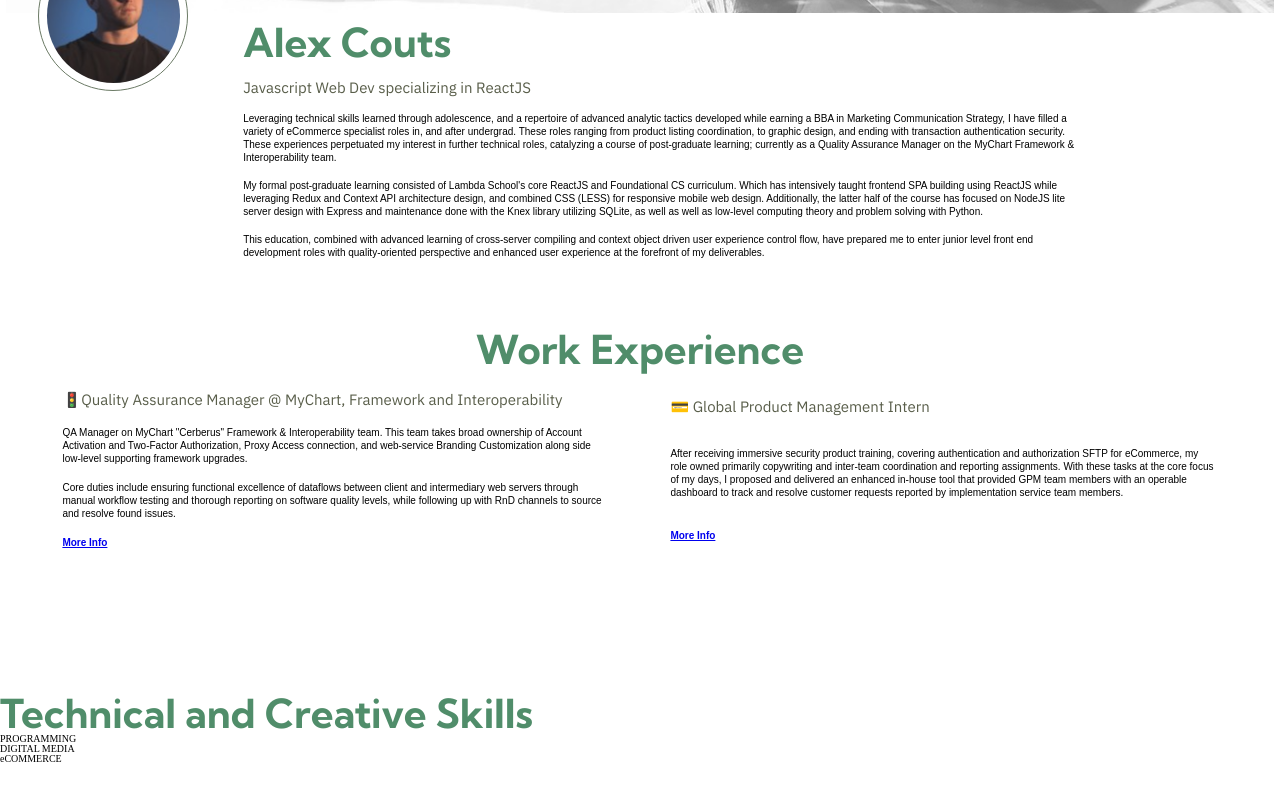
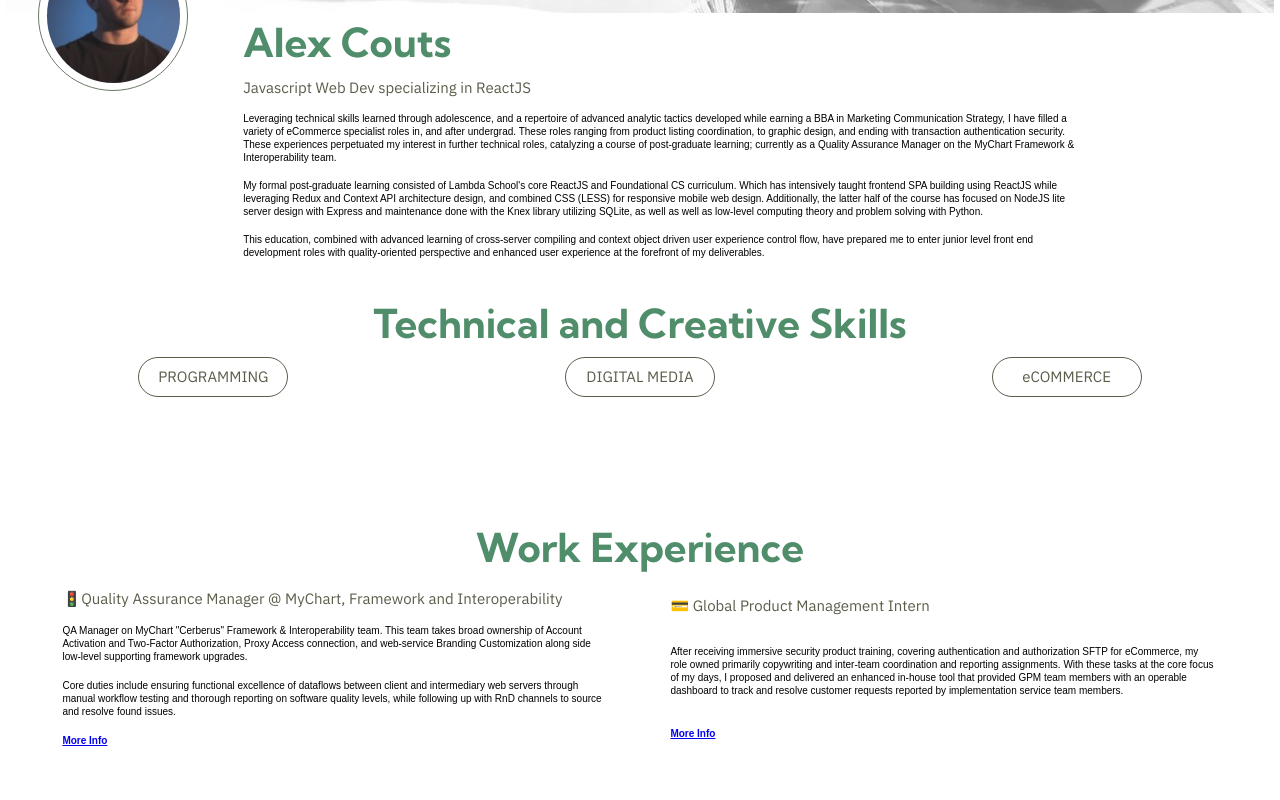
Before and after one commit to AvantGov/resume, a React (Create React App) app in the folder resume__client/: page /about in a window 1280 px wide. Shown: the part 284-1084 px from the top of the page. Before the commit the page ends 1048 px from the top, so only its background shows below. Built offline with nearby package versions, Linux system fonts and the light colour scheme; a web font is replaced by a local one.

Commit message:
commit test

```diff
--- a/resume__client/src/App.css
+++ b/resume__client/src/App.css
@@ -297,6 +297,152 @@ h2 {
   font-weight: 550;
 }
 
+/*  * VIEW MORE PAGES BANNER STYLING * */
+.viewmore__banner {
+  background-image: url("./assets/inertia/1.jpg");
+  height: 60px;
+  width: 100%;
+  display: flex;
+  justify-content: center;
+  opacity: 90%;
+}
+
+.viewmore__banner div {
+  display: flex;
+  align-items: center;
+  width: 95%;
+}
+
+.titleContainer__title {
+  padding-left: 2%;
+}
+
+.button__text {
+  text-decoration: none;
+}
+
+.viewMore__epic div h1 {
+  font-size: 2.5rem;
+}
+
+
+/*  * WELCOME SCREEN STYLING * */
+
+.welcome {
+  height: 100vh;
+  width: 100%;
+  background-image: url("./assets/inertia/1.jpg");
+  display: flex;
+  flex-direction: column;
+  justify-content: center;
+  align-items: center;
+}
+
+.welcome__entryButton {
+  border: 1px solid #595E4A;
+  width: 150px;
+  height: 40px;
+  border-radius: 20px;
+  display: flex;
+  justify-content: center;
+  align-items: center;
+  margin-top: 10%;
+}
+
+.welcome__entryButton:hover {
+  background-color: #508D6A;
+  border: 2px solid white;
+}
+
+.welcome__entryButton:hover h2 {
+  color: white;
+  font-weight: 600;
+}
+
+.welcome__Link {
+  text-decoration: none;
+}
+
+/*  * SKILLS HEADER STYLING * */
+
+.skillsHeader {
+  /* border: 2px solid black; */
+  width: 100%;
+  height: 20vh;
+  text-align: center;
+  margin-top: 3%;
+}
+
+.skillsHeader__areaContainer {
+  /* border: 2px solid blue; */
+  margin-top: 1%;
+  height: 40%;
+  display: flex;
+  justify-content: space-around;
+}
+
+.areaContainer__button {
+  border: 1px solid #595E4A;
+  width: 150px;
+  height: 40px;
+  border-radius: 20px;
+  display: flex;
+  justify-content: center;
+  align-items: center;
+  flex-wrap: wrap;
+}
+
+.areaContainer__button:hover {
+  background-color: #508D6A;
+  border: 2px solid white;
+}
+
+.areaContainer__button:hover h2 {
+  color: white;
+  font-weight: 600;
+}
+
+.areaContainer__Link {
+  text-decoration: none;
+}
+
+.App__skillsViewer {
+  height: 80vh;
+  width: 100%;
+  border: 2px solid red;
+}
+
+/* * POP UP STYLING * */
+
+.popup {
+  position: fixed;
+  top: 0;
+  left: 0;
+  width: 100%;
+  height: 100vh;
+  background-color: rgba(0,0,0,0.2);
+
+  display: flex;
+  justify-content: center;
+  align-items: center;
+}
+
+.popup__inner {
+  position: relative;
+  padding: 32px;
+  width: 100%;
+  max-width: 640px;
+  background-color: white;
+
+}
+
+.inner__closeBtn {
+  position: absolute;
+  top: 16px;
+  right: 16px;
+}
+
+
 /* * VIEW MORE PAGES STYLING * */
 
 .project__ImgContainer {
@@ -358,6 +504,7 @@ h2 {
   display: flex;
   flex-direction: column;
   justify-content: space-around;
+
 }
 
 .viewMore__intro div {
@@ -422,68 +569,6 @@ h2 {
   opacity: 70%;
 }
 
-/*  * VIEW MORE PAGES BANNER STYLING * */
-.viewmore__banner {
-  background-image: url("./assets/inertia/1.jpg");
-  height: 60px;
-  width: 100%;
-  display: flex;
-  justify-content: center;
-  opacity: 90%;
-}
-
-.viewmore__banner div {
-  display: flex;
-  align-items: center;
-  width: 95%;
-}
-
-.titleContainer__title {
-  padding-left: 2%;
-}
-
-.button__text {
+.return__Link {
   text-decoration: none;
 }
-
-.viewMore__epic div h1 {
-  font-size: 2.5rem;
-}
-
-
-/*  * WELCOME SCREEN STYLING * */
-
-.welcome {
-  height: 50vw;
-  width: 100%;
-  background-image: url("./assets/inertia/1.jpg");
-  display: flex;
-  flex-direction: column;
-  justify-content: center;
-  align-items: center;
-}
-
-.welcome__entryButton {
-  border: 1px solid #595E4A;
-  width: 150px;
-  height: 40px;
-  border-radius: 20px;
-  display: flex;
-  justify-content: center;
-  align-items: center;
-  margin-top: 10%;
-}
-
-.welcome__entryButton:hover {
-  background-color: #508D6A;
-  border: 2px solid white;
-}
-
-.welcome__entryButton:hover h2 {
-  color: white;
-  font-weight: 600;
-}
-
-.welcome__Link {
-  text-decoration: none;
-}
--- a/resume__client/src/App.js
+++ b/resume__client/src/App.js
@@ -11,9 +11,23 @@ import Skills__Media from './Components/Skills__Media';
 import Skills__Programming from './Components/Skills__Programming';
 import Welcome from './Components/Welcome';
 
+import Popup from './Components/framework/popup'
+
 import { Route } from 'react-router-dom';
+import { useState } from 'react'
 
 function App() {
+
+  const [showProgramming, setShowProgramming] = useState(false);
+  const [showMedia, setShowMedia ] = useState(false);
+  const [showEcomm, setShowEcomm ] = useState(false);
+
+  const skills__controller = {
+    prog: setShowProgramming,
+    media: setShowMedia,
+    ecomm: setShowEcomm
+  }
+
   return (
     <div className="App">
       <Route exact path='/'>
@@ -22,6 +36,25 @@ function App() {
 
       <Route exact path='/about'>
         <Header />
+      </Route>
+
+      <Route exact path="/about">
+        <SkillsHeader props={skills__controller} />
+      </Route>
+
+      <Popup trigger={showProgramming} setTrigger={setShowProgramming} >
+        <Skills__Programming />
+      </Popup>
+
+      <Popup trigger={showMedia} setTrigger={setShowMedia}>
+          <Skills__Media />
+      </Popup>
+
+      <Popup trigger={showEcomm} setTrigger={setShowEcomm}>
+          <Skills__Ecomm />
+      </Popup>
+
+      <Route exact path='/about'>
         <WorkExp />
       </Route>
 
@@ -36,23 +69,6 @@ function App() {
         <VisaComp__viewmore />
       </Route>
 
-      <Route exact path="/about">
-        <SkillsHeader />
-      </Route>
-
-      <div className='App__skillsViewer'>
-        <Route exact path='/about/programming'>
-          <Skills__Programming />
-        </Route>
-
-        <Route exact path='/about/media'>
-          <Skills__Media />
-        </Route>
-
-        <Route exact path='/about/ecomm'>
-          <Skills__Ecomm />
-        </Route>
-      </div>
     </div>
   );
 }
--- a/resume__client/src/Components/EpicComp__viewmore.js
+++ b/resume__client/src/Components/EpicComp__viewmore.js
@@ -66,7 +66,7 @@ const EpicComp__viewmore = () => {
             </div>
 
             <div className='viewmore__return'>
-                    <Link to="/">
+                    <Link className='return__Link' to="/about">
                         <div className='return__button'>
                             <h2 className='button__text'> take me back </h2>
                         </div>
--- a/resume__client/src/Components/SkillsHeader.js
+++ b/resume__client/src/Components/SkillsHeader.js
@@ -1,23 +1,32 @@
 import React from 'react';
-// import { Link } from 'react-router-dom';
-//  TODO need to figure out how to best support showing the homepage elements while showing the different view more components
-//  probably should be it's own component on the homepage
 
-const SkillsHeader = () => {
+const SkillsHeader = (props) => {
+
+    // console.log("skills header props:", props)
 
     return(
         <div className='skillsHeader'>
             <h1 className='skillsHeader__title'>Technical and Creative Skills</h1>
             <div className="skillsHeader__areaContainer">
-                <div className='areaContainer__button'>
-                    <span className='button__text'>PROGRAMMING</span>
+
+                {/* <Link className='areaContainer__Link' to='/about/programming'> */}
+                <div className='areaContainer__button' onClick={() => {props.props.prog(true)}}>
+                    <h2 className='button__text'>PROGRAMMING</h2>
                 </div>
-                <div className='areaContainer__button'>
-                    <span className='button__text'>DIGITAL MEDIA</span>
+                {/* </Link> */}
+
+                {/* <Link className='areaContainer__Link' to='/about/media'> */}
+                <div className='areaContainer__button' onClick={() => {props.props.media(true)}}>
+                    <h2 className='button__text'>DIGITAL MEDIA</h2>
                 </div>
-                <div className='areaContainer__button'>
-                    <span className='button__text'>eCOMMERCE</span>
+                {/* </Link>            */}
+
+                {/* <Link className='areaContainer__Link' to='/about/ecomm'> */}
+                <div className='areaContainer__button' onClick={() => {props.props.ecomm(true)}}>
+                    <h2 className='button__text'>eCOMMERCE</h2>
                 </div>
+                {/* </Link> */}
+
             </div>
         </div>
     )
--- a/resume__client/src/Components/Skills__Media.js
+++ b/resume__client/src/Components/Skills__Media.js
@@ -3,7 +3,7 @@ import skills from '../assets/data/skills';
 
 const Skills__Media = () => {
 
-    console.log(skills.skills__media)
+    // console.log(skills.skills__media)
     return(
         <div className='viewmore__media'>
             {skills.skills__media.map((item) => {
--- a/resume__client/src/Components/VisaComp__viewmore.js
+++ b/resume__client/src/Components/VisaComp__viewmore.js
@@ -65,7 +65,7 @@ const VisaComp__viewmore = () => {
             </div>
 
             <div className='viewmore__return'>
-                    <Link to="/">
+                    <Link className='return__Link' to="/about">
                         <div className='return__button'>
                             <h2> take me back </h2>
                         </div>
```
Also changed, not shown: 1 other file (tests, documents, lock files or other folders).
